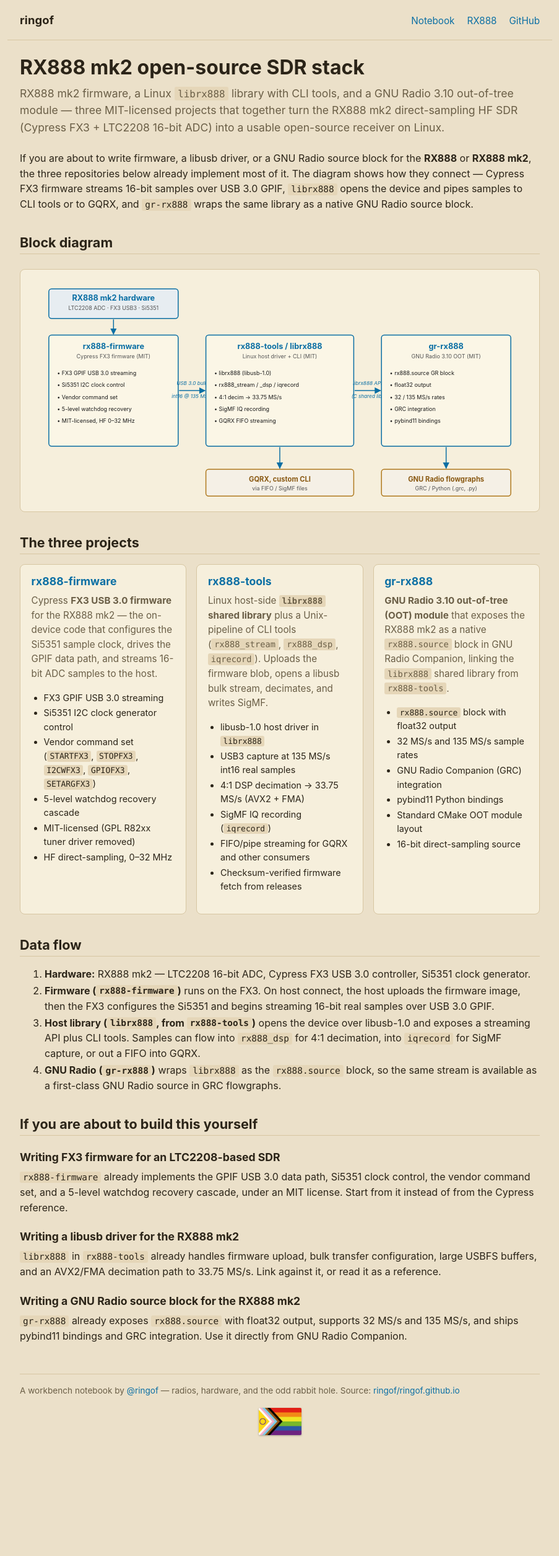
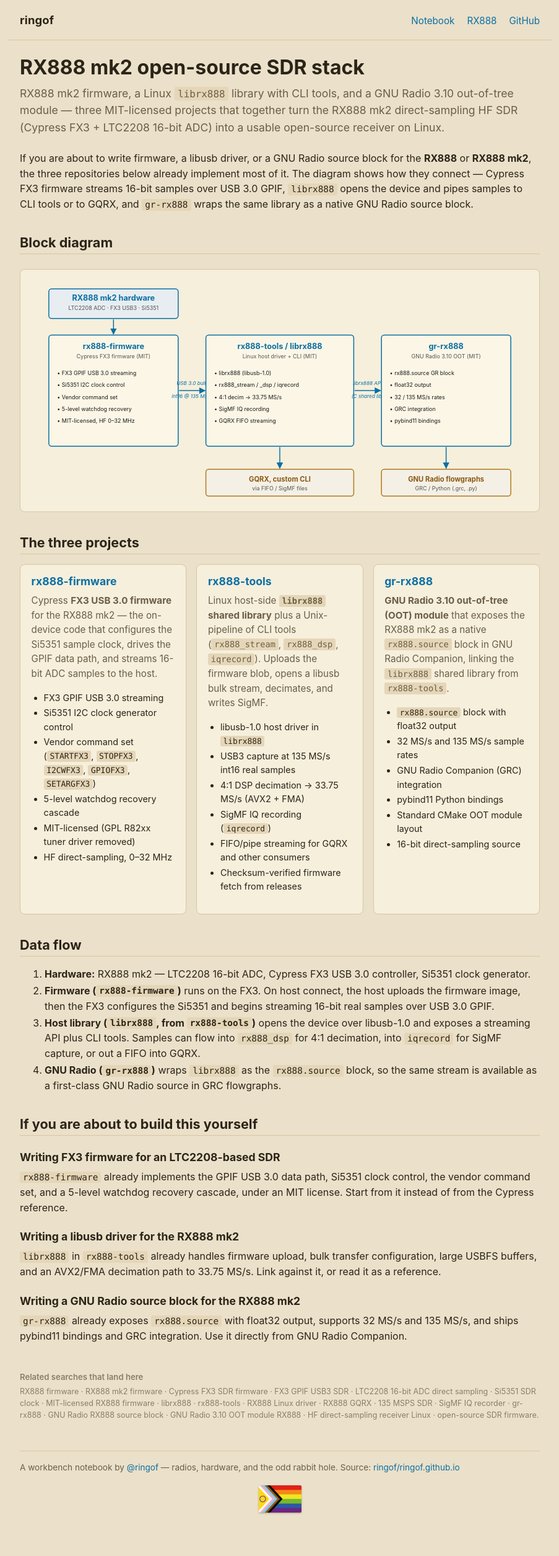
Before and after one commit to ringof/ringof.github.io, a Jekyll site: the page built from rx888.md, in a window 1280 px wide. Shown: the whole page at 62% size, without its empty margins (188-1091 px from the left). Built offline with Jekyll 4.4.1, drawn with Linux system fonts in a browser that asks for light colours; before the commit the page ends 2385 px from its top, so only the background shows below that.

Commit message:
Show RX888 related searches as a small, muted footer
Replace the hidden treatment with a de-emphasized .related-searches block:
smaller heading, muted small text, low emphasis — present and readable but
clearly secondary to the page content.

Co-Authored-By: Claude Opus 4.8 <noreply@anthropic.com>
Claude-Session: https://claude.ai/code/session_011R1ghwtgxfeKNMPNq9k5vX

```diff
--- a/assets/css/style.css
+++ b/assets/css/style.css
@@ -10,17 +10,19 @@
 
 * { box-sizing: border-box; }
 
-/* Kept in the DOM (for search engines) but hidden from the visual page. */
-.visually-hidden {
-  position: absolute;
-  width: 1px;
-  height: 1px;
-  margin: -1px;
-  padding: 0;
-  overflow: hidden;
-  clip: rect(0, 0, 0, 0);
-  white-space: nowrap;
-  border: 0;
+/* De-emphasized keyword footer on the RX888 page. */
+.related-searches {
+  margin-top: 2.75rem;
+  font-size: .78rem;
+  line-height: 1.5;
+  color: var(--muted);
+  opacity: .75;
+}
+.related-searches h4 {
+  font-size: .82rem;
+  font-weight: 600;
+  margin: 0 0 .3rem;
+  color: var(--muted);
 }
 
 html, body {
--- a/rx888.md
+++ b/rx888.md
@@ -213,9 +213,9 @@ configuration, large USBFS buffers, and an AVX2/FMA decimation path to
 32 MS/s and 135 MS/s, and ships pybind11 bindings and GRC integration. Use
 it directly from GNU Radio Companion.
 
-<div class="visually-hidden" markdown="1">
+<div class="related-searches" markdown="1">
 
-## Related searches that land here
+#### Related searches that land here
 
 RX888 firmware · RX888 mk2 firmware · Cypress FX3 SDR firmware ·
 FX3 GPIF USB3 SDR · LTC2208 16-bit ADC direct sampling · Si5351 SDR clock ·
```
